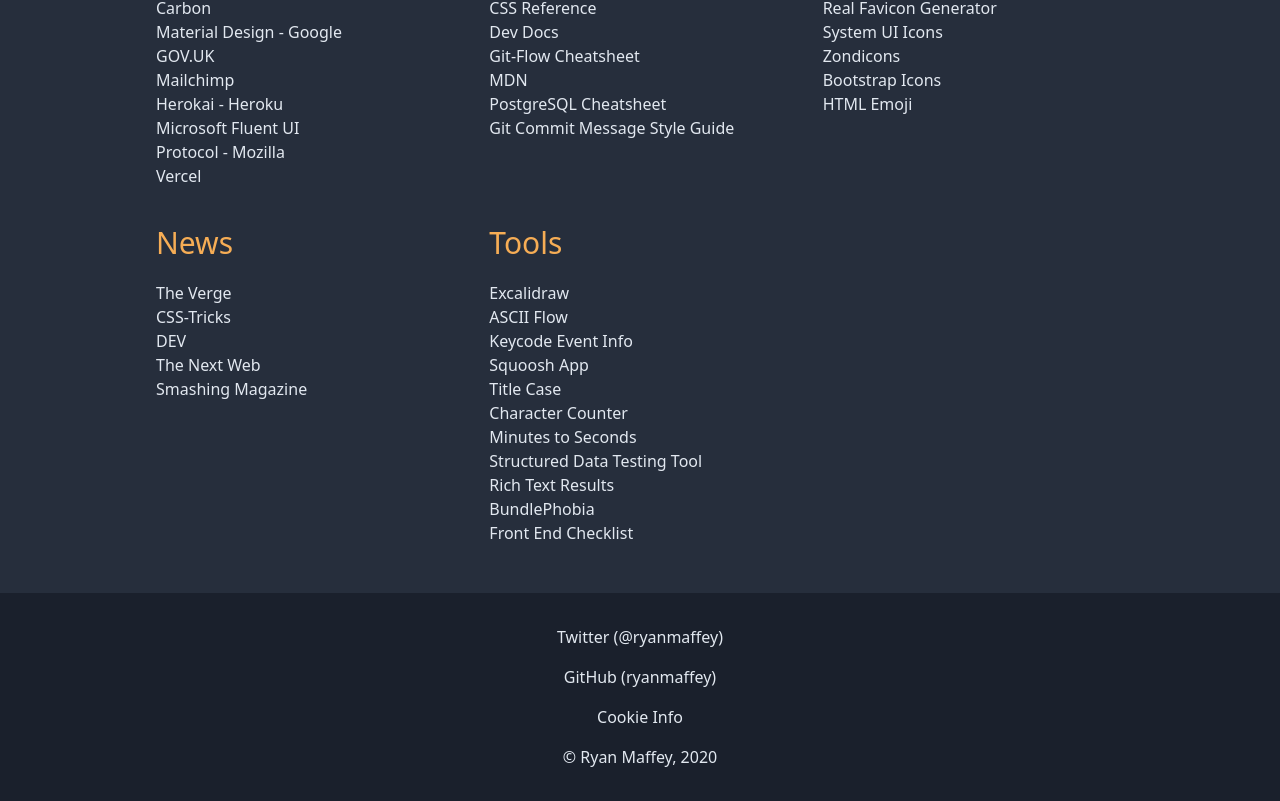
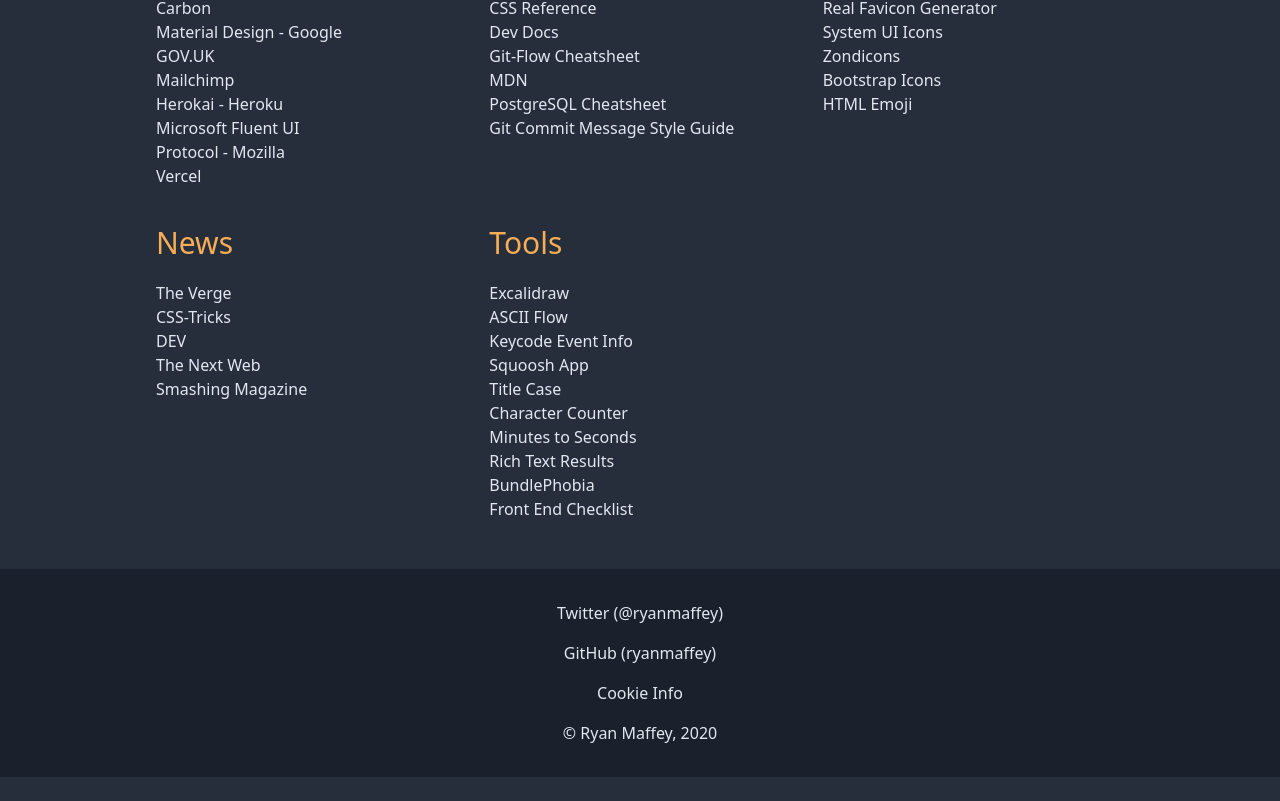
Before and after one commit to ryanmaffey/ryanmaffey.dev, a Next.js app: page /resources in a window 1280 px wide. Shown: the part 477-1278 px from the top of the page. After the commit the page ends 1254 px from the top, so only its background shows below. Built offline with nearby package versions, Linux system fonts and the light colour scheme.

Commit message:
chore: remove old structured data tool from resources

```diff
--- a/pages/resources/index.tsx
+++ b/pages/resources/index.tsx
@@ -234,10 +234,7 @@
                             </Anchor>
                         </li>
                         <li>
-                            <Anchor
-                                href="http://asciiflow.com/"
-                                isExternalLink
-                            >
+                            <Anchor href="http://asciiflow.com/" isExternalLink>
                                 ASCII Flow
                             </Anchor>
                         </li>
@@ -277,14 +274,6 @@
                         </li>
                         <li>
                             <Anchor
-                                href="https://search.google.com/structured-data/testing-tool/u/0/"
-                                isExternalLink
-                            >
-                                Structured Data Testing Tool
-                            </Anchor>
-                        </li>
-                        <li>
-                            <Anchor
                                 href="https://search.google.com/test/rich-results"
                                 isExternalLink
                             >
```
